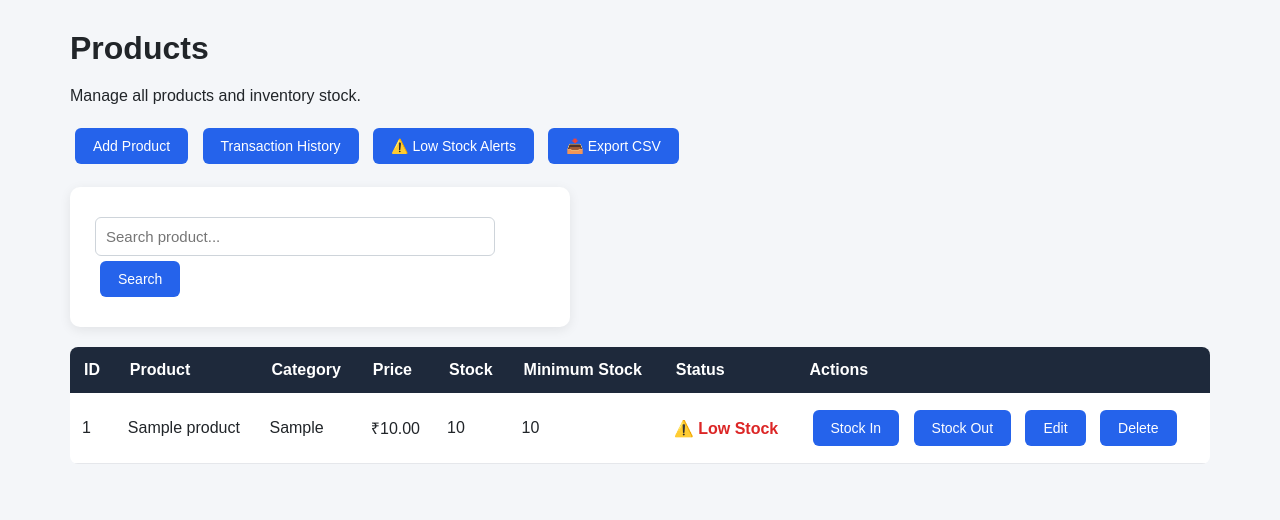
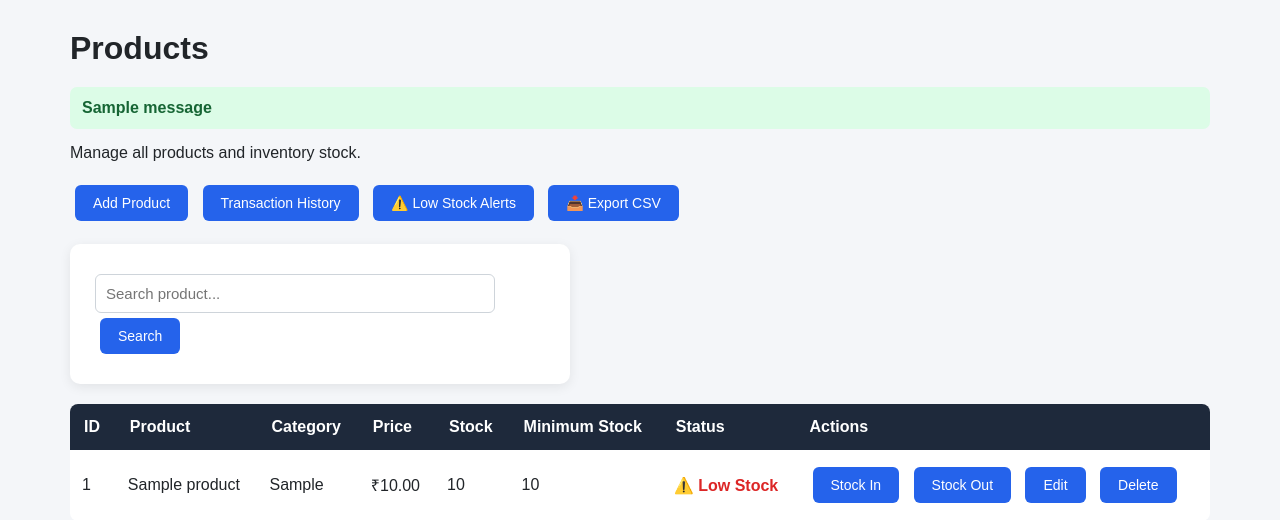
Before and after one commit to kanav4611-boop/inventory-management-system, a Flask app: page /products in a window 1280 px wide. Shown: the part 58-578 px from the top of the page. Run offline with Flask 3, Linux system fonts and the light colour scheme; a user stored in the database is signed in; tables that the repository leaves empty hold one stand-in row (values such as "Sample post"); one stand-in notice (Sample message) is shown.

Commit message:
Add flash notifications

```diff
--- a/app.py
+++ b/app.py
@@ -1,4 +1,4 @@
-from flask import Flask, render_template, request, redirect, url_for, make_response
+from flask import Flask, render_template, request, redirect, url_for, make_response, flash
 from flask_sqlalchemy import SQLAlchemy
 from flask_login import (
     LoginManager,
@@ -244,7 +244,7 @@ def add_product():
 
                 db.session.add(product)
                 db.session.commit()
-
+                flash("Product added successfully!", "success")
                 return redirect(url_for("products"))
 
     return render_template("add_product.html", error=error)
@@ -332,6 +332,7 @@ def edit_product(id):
                 product.minimum_stock = minimum_stock
 
                 db.session.commit()
+                flash("Product updated successfully!", "success")
                 return redirect(url_for("products"))
 
     return render_template(
@@ -388,10 +389,12 @@ def stock_in(id):
                     quantity=quantity
                 )
 
-                db.session.add(transaction)
-                db.session.commit()
+            db.session.add(transaction)
+            db.session.commit()
 
-                return redirect(url_for("products"))
+            flash("Stock added successfully!", "success")
+
+            return redirect(url_for("products"))
 
     return render_template(
         "stock_in.html",
@@ -429,6 +432,7 @@ def stock_out(id):
 
                 db.session.add(transaction)
                 db.session.commit()
+                flash("Stock removed successfully!", "success")
 
                 return redirect(url_for("products"))
 
--- a/static/css/style.css
+++ b/static/css/style.css
@@ -385,3 +385,11 @@ label {
     margin-bottom: 15px;
     font-weight: bold;
 }
+.flash-message {
+    padding: 12px;
+    margin: 15px 0;
+    background: #dcfce7;
+    color: #166534;
+    border-radius: 7px;
+    font-weight: bold;
+}
--- a/templates/products.html
+++ b/templates/products.html
@@ -46,7 +46,11 @@
     <div class="container">
 
         <h1>Products</h1>
-
+{% with messages = get_flashed_messages(with_categories=true) %}
+    {% for category, message in messages %}
+        <div class="flash-message">{{ message }}</div>
+    {% endfor %}
+{% endwith %}
         <p>Manage all products and inventory stock.</p>
 
         <br>
```
